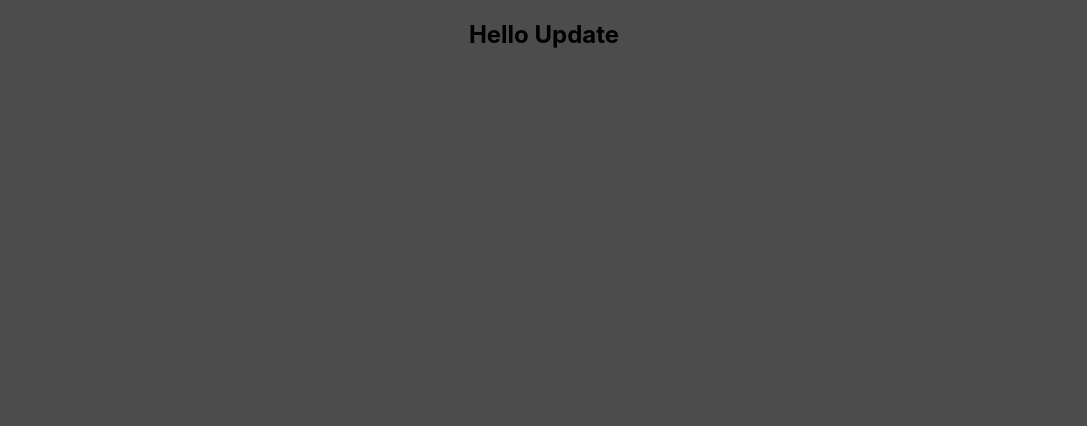
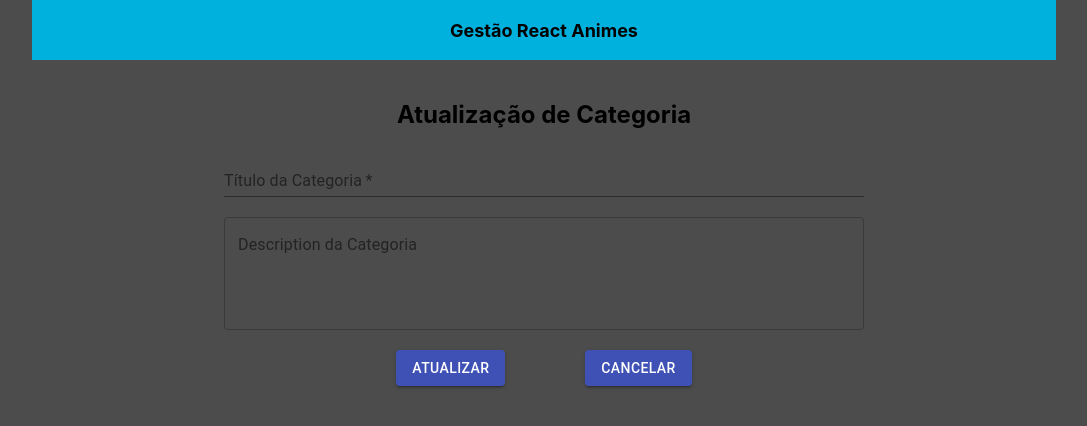
Before and after one commit to ANDRIEL123/front-reactanimes, a React (Create React App) app: page /update-categoria/1 in a window 1280 px wide. Shown: the top 426 px of the page, without its empty margins (96-1183 px from the left). Built offline with nearby package versions, Linux system fonts and the light colour scheme; no server answers.

Commit message:
Adicionado o add categoria e update

```diff
--- a/src/pages/gestaoCategorias/incluir-categoria.js
+++ b/src/pages/gestaoCategorias/incluir-categoria.js
@@ -1,7 +1,91 @@
-import React from 'react'
+import React, { useState } from 'react'
+import Header from '../header'
+import TextField from '@material-ui/core/TextField'
+import Button from '@material-ui/core/Button'
+import api from '../../services/api'
+import { useParams, useNavigate, Link } from 'react-router-dom'
 
-export default function IncluirCategoria() {
+const pegaUrlAtual = () => {
+    const url = window.location.href.split(window.location.pathname)
+    return url[0]
+}
+
+const gerirRotas = (rota) => {
+    window.location.href = pegaUrlAtual() + rota
+}
+
+function IncluirCategoria() {
+    const navigate = useNavigate()
+    let { id_anime } = useParams()
+    let [title, setTitle] = useState('')
+    let [description, setDescription] = useState('')
+
+    const addCategoria = async () => {
+        if (title !== '') {
+            const response = await api.post('/categorias', {
+                titleCategoria: title,
+                descriptionCategoria: description
+            })
+            if (response.status = 200) {
+                let confirm = window.confirm('Categoria incluída com sucesso, deseja adicionar outra?')
+                if (confirm) {
+                    gerirRotas('/incluir-categoria')
+                } else {
+                    gerirRotas('/gerir-categorias')
+                }
+            } else {
+                alert('Problema na inclusão de categoria.')
+            }
+        } else {
+            alert('Preencha ao menos o título')
+        }
+    }
+
     return (
-        <h2>Hello Incluir</h2>
+        <div className="incluir-categoria">
+            <Header />
+            <h2>Inclusão de Categoria</h2>
+
+            <form method="POST">
+                <TextField
+                    style={{ width: "80vmin" }}
+                    label="Título da Categoria"
+                    type="text"
+                    name="title"
+                    value={title}
+                    onChange={e => setTitle(e.target.value)}
+                    required />
+                <br></br><br></br>
+                <TextField
+                    style={{ width: "80vmin" }}
+                    label="Description da Categoria"
+                    type="text"
+                    multiline
+                    rows="4"
+                    variant="outlined"
+                    name="description"
+                    value={description}
+                    onChange={e => setDescription(e.target.value)} />
+                <br></br><br></br>
+                <Button
+                    style={{ marginRight: "5vmin" }}
+                    variant="contained"
+                    className="btn-incluir"
+                    color="primary"
+                    onClick={() => addCategoria()}
+                    type="submit"
+                >Incluir</Button>
+                <Link to="/gerir-categorias">
+                    <Button
+                        style={{ marginLeft: "5vmin" }}
+                        variant="contained"
+                        className="btn-cancel"
+                        color="primary"
+                    >Cancelar</Button>
+                </Link>
+            </form>
+        </div>
     )
 }
+
+export default IncluirCategoria
--- a/src/pages/gestaoCategorias/update-categoria.js
+++ b/src/pages/gestaoCategorias/update-categoria.js
@@ -1,7 +1,100 @@
-import React from 'react'
+import React, { useState, useEffect } from 'react'
+import Header from '../header'
+import TextField from '@material-ui/core/TextField'
+import Button from '@material-ui/core/Button'
+import api from '../../services/api'
+import { useParams, useNavigate, Link } from 'react-router-dom'
 
-export default function UpdateCategoria() {
+const pegaUrlAtual = () => {
+    const url = window.location.href.split(window.location.pathname)
+    return url[0]
+}
+
+const gerirRotas = (rota) => {
+    window.location.href = pegaUrlAtual() + rota
+}
+
+function UpdateCategoria() {
+    const navigate = useNavigate()
+    let { id_categoria } = useParams()
+    let [title, setTitle] = useState('')
+    let [description, setDescription] = useState('')
+    let [categorias, setCategorias] = useState([])
+
+    const loadCategorias = async () => {
+        const response = await api.get(`/categorias/${id_categoria}`)
+        setCategorias(response.data.response[0])
+        setTitle(response.data.response[0].titleCategoria)
+        setDescription(response.data.response[0].descriptionCategoria)
+    }
+
+    useEffect(() => {
+        loadCategorias()
+    }, [])
+
+    const updateCategoria = async () => {
+        if (title !== '') {
+            const response = await api.patch(`/categorias/${id_categoria}`, {
+                titleCategoria: title,
+                descriptionCategoria: description
+            })
+            if (response.status = 200) {
+                alert('Categoria atualizada com sucesso!')
+                navigate('/gerir-categorias')
+            } else {
+                alert('Problema na atualização de categoria.')
+            }
+        } else {
+            alert('Preencha ao menos o título')
+        }
+    }
+
     return (
-        <h2>Hello Update</h2>
+        <div className="update-categoria">
+            <Header />
+            <h2>Atualização de Categoria</h2>
+
+            <form method="POST">
+                <TextField
+                    style={{ width: "80vmin" }}
+                    label="Título da Categoria"
+                    type="text"
+                    name="title"
+                    value={title}
+                    onChange={e => setTitle(e.target.value)}
+                    required />
+                <br></br><br></br>
+                <TextField
+                    style={{ width: "80vmin" }}
+                    label="Description da Categoria"
+                    type="text"
+                    multiline
+                    rows="4"
+                    variant="outlined"
+                    name="description"
+                    value={description}
+                    onChange={e => setDescription(e.target.value)} />
+                <br></br><br></br>
+                <Button
+                    style={{ marginRight: "5vmin" }}
+                    variant="contained"
+                    className="btn-atualizar"
+                    color="primary"
+                    onClick={() => updateCategoria()}
+
+                >Atualizar</Button>
+                <Link to="/gerir-categorias">
+                    <Button
+                        style={{ marginLeft: "5vmin" }}
+                        variant="contained"
+                        className="btn-cancel"
+                        color="primary"
+                        onClick={() => navigate(`/gerir-episodios/${id_categoria}`)}
+                    >Cancelar</Button>
+                </Link>
+            </form>
+        </div>
     )
 }
+
+export default UpdateCategoria
```
